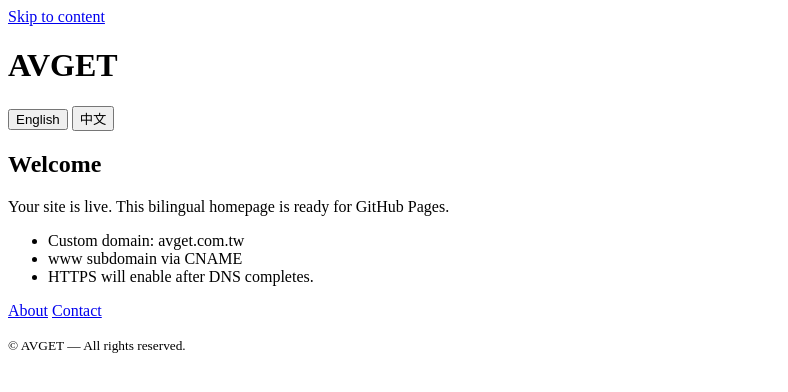
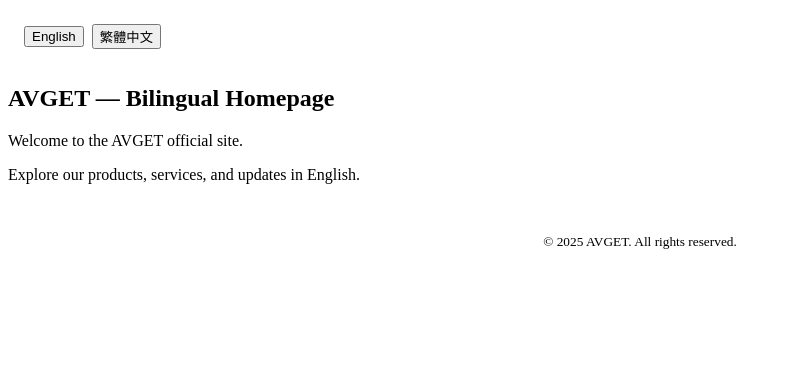
Before and after one commit to chuanlin999/avget.com.tw, a plain HTML site: page index.html in a window 1280 px wide. Shown: the whole page, without its empty margins (0-788 px from the left). Drawn offline with Linux system fonts and the light colour scheme.

Commit message:
Update index.html

```diff
--- a/index.html
+++ b/index.html
@@ -1,6 +1,7 @@
 <!DOCTYPE html>
 <html lang="en">
   <head>
+    <!-- Basic -->
     <meta charset="utf-8" />
     <title>AVGET — Bilingual Homepage</title>
     <meta name="viewport" content="width=device-width, initial-scale=1" />
@@ -24,64 +25,74 @@
     <meta name="twitter:image" content="https://avget.com.tw/images/og-default.jpg" />
 
     <!-- Styles -->
-  <link rel="preload" href="/assets/css/styles.css" as="style" onload="this.rel='stylesheet'">
-  <noscript><link rel="stylesheet" href="/assets/css/styles.css" /></noscript>
+    <link rel="preload" href="/assets/css/styles.css" as="style" onload="this.onload=null;this.rel='stylesheet'">
+    <noscript><link rel="stylesheet" href="/assets/css/styles.css"></noscript>
   </head>
   <body>
-  <a class="skip-link" href="#main">Skip to content</a>
-
-  <header class="site-header">
-    <div class="container">
-      <h1 class="brand">AVGET</h1>
-      <nav class="lang-switch" aria-label="Language switch">
-        <button id="btn-en" aria-label="Switch to English" aria-pressed="true">English</button>
-        <button id="btn-zh" aria-label="切換成中文" aria-pressed="false">中文</button>
+    <header>
+      <nav aria-label="Language toggle" style="display:flex; gap:0.5rem; align-items:center; padding:1rem;">
+        <button id="btn-en" type="button" aria-pressed="true">English</button>
+        <button id="btn-zh" type="button" aria-pressed="false">繁體中文</button>
       </nav>
-    </div>
     </header>
 
-  <main id="main" class="container">
-    <!-- English -->
-    <section id="lang-en" class="lang-section" aria-labelledby="en-title">
-      <h2 id="en-title">Welcome</h2>
-      <p>Your site is live. This bilingual homepage is ready for GitHub Pages.</p>
-      <ul>
-        <li>Custom domain: avget.com.tw</li>
-        <li>www subdomain via CNAME</li>
-        <li>HTTPS will enable after DNS completes.</li>
-      </ul>
-      <p class="actions">
-        <a class="btn" href="/about/">About</a>
-        <a class="btn" href="/contact/">Contact</a>
-      </p>
+    <main>
+      <!-- English section -->
+      <section id="lang-en">
+        <h1>AVGET — Bilingual Homepage</h1>
+        <p>Welcome to the AVGET official site.</p>
+        <p>Explore our products, services, and updates in English.</p>
       </section>
 
-    <!-- 中文 -->
-    <section id="lang-zh" class="lang-section" aria-labelledby="zh-title" hidden>
-      <h2 id="zh-title">歡迎</h2>
-      <p>網站已上線。這是 GitHub Pages 的英文／中文雙語首頁。</p>
-      <ul>
-        <li>自訂網域：avget.com.tw</li>
-        <li>www 子網域使用 CNAME</li>
-        <li>DNS 完成後會自動開啟 HTTPS。</li>
-      </ul>
-      <p class="actions">
-        <a class="btn" href="/about/">關於我們</a>
-        <a class="btn" href="/contact/">聯絡我們</a>
-      </p>
+      <!-- Chinese (Traditional) section -->
+      <section id="lang-zh" hidden>
+        <h1>AVGET — 雙語首頁</h1>
+        <p>歡迎來到 AVGET 官方網站。</p>
+        <p>以繁體中文瀏覽我們的產品、服務與最新消息。</p>
       </section>
     </main>
 
-  <footer class="site-footer">
-    <div class="container">
-      <small>© AVGET — All rights reserved.</small>
-    </div>
+    <footer style="margin-top:2rem; padding:1rem; text-align:center;">
+      <small>&copy; <span id="year"></span> AVGET. All rights reserved.</small>
     </footer>
 
-  <noscript>
-    <p class="container">Note: JavaScript is required for language switching. 請啟用 JavaScript 以切換語言。</p>
-  </noscript>
+    <!-- Language switch & small utilities -->
+    <script>
+      (() => {
+        const en = document.getElementById('lang-en');
+        const zh = document.getElementById('lang-zh');
+        const btnEn = document.getElementById('btn-en');
+        const btnZh = document.getElementById('btn-zh');
+        const yearEl = document.getElementById('year');
 
-  <script src="/assets/js/main.js" defer></script>
+        // Year
+        if (yearEl) yearEl.textContent = String(new Date().getFullYear());
+
+        if (!en || !zh || !btnEn || !btnZh) return;
+
+        const apply = (lang) => {
+          const isEN = lang === 'en';
+          en.hidden = !isEN;
+          zh.hidden = isEN;
+          btnEn.setAttribute('aria-pressed', String(isEN));
+          btnZh.setAttribute('aria-pressed', String(!isEN));
+          document.documentElement.lang = isEN ? 'en' : 'zh-Hant';
+          try { localStorage.setItem('avget_lang', lang); } catch {}
+        };
+
+        const getPrefLang = () => {
+          try {
+            const saved = localStorage.getItem('avget_lang');
+            if (saved) return saved;
+          } catch {}
+          const nav = (navigator.language || (navigator.languages && navigator.languages[0]) || 'en').toLowerCase();
+          return nav.startsWith('zh') ? 'zh' : 'en';
+        };
+
+        apply(getPrefLang());
+        btnEn.addEventListener('click', () => apply('en'));
+        btnZh.addEventListener('click', () => apply('zh'));
+      })();
+    </script>
   </body>
 </html>
```
Lines whose indentation alone changed are shown as unchanged.
